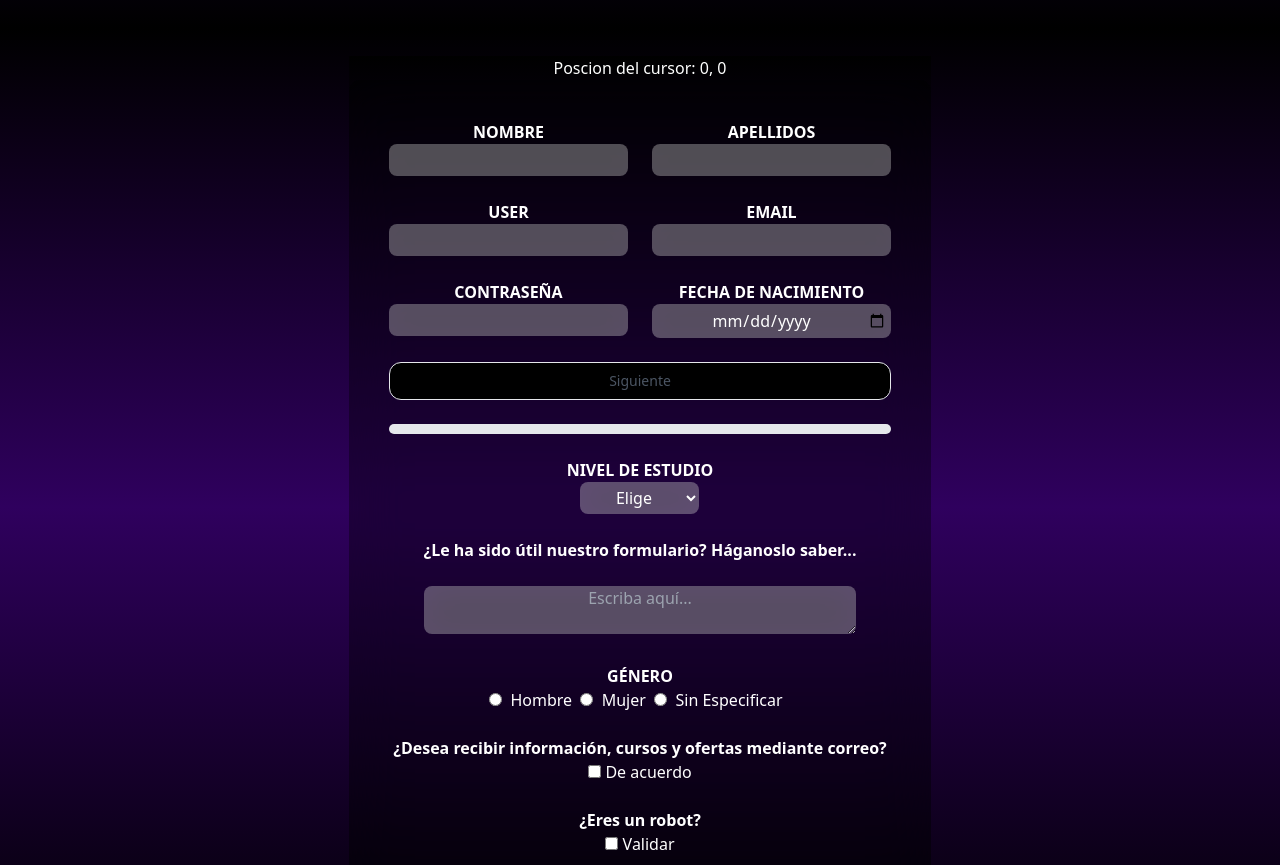
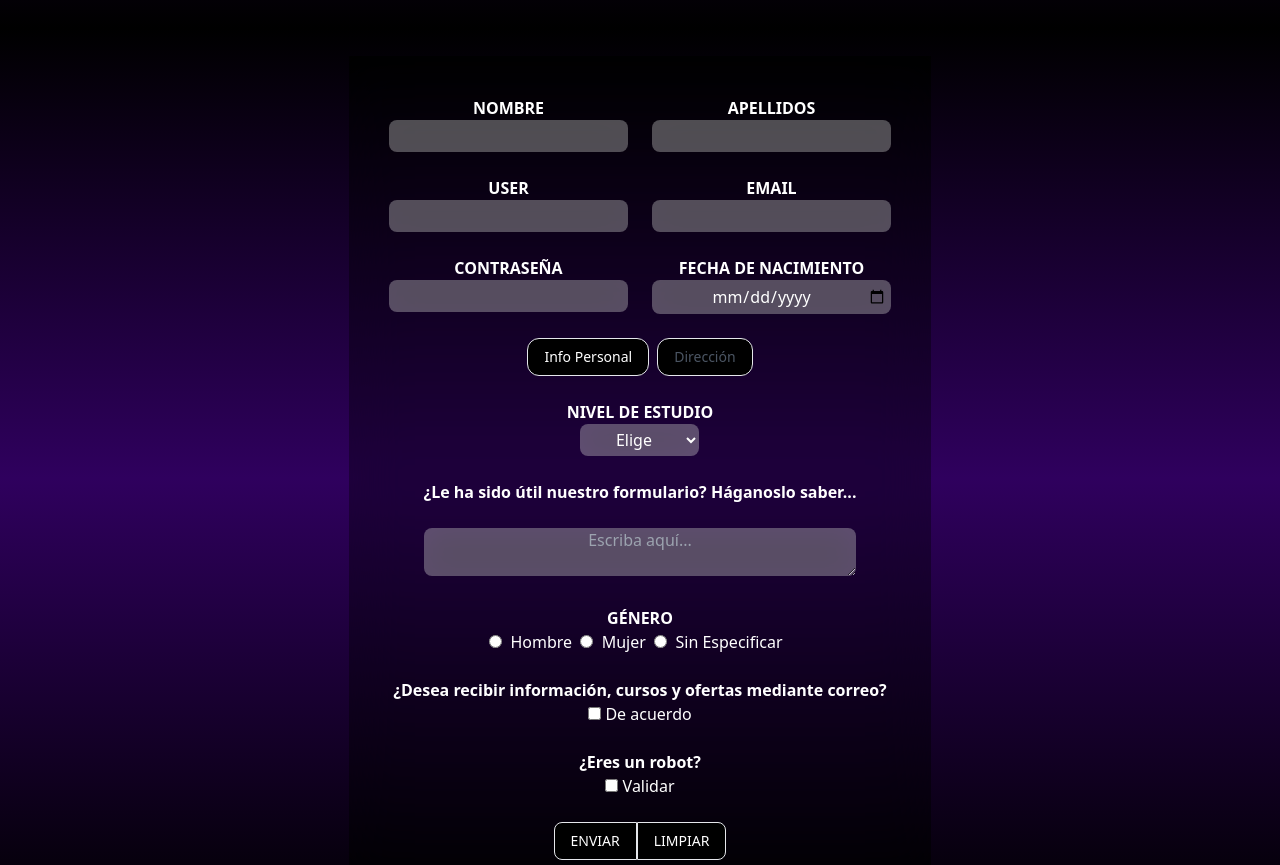
Before and after one commit to MedhoMs/Formulario-Vue, a Vue app: page / in a window 1280 px wide. Shown: the top 865 px of the page. Built offline with nearby package versions, Linux system fonts and the light colour scheme.

Commit message:
Made buttons to control progress
Made buttons to control progress in the form usinsg Stepper from VueUse

```diff
--- a/src/components/HelloWorld.vue
+++ b/src/components/HelloWorld.vue
@@ -5,7 +5,6 @@ import FormSelect from './FormSelect.vue';
 import ButtonInput from './ButtonInput.vue';
 import FormRadioInput from './FormRadioInput.vue';
 import FormDatalist from './FormDatalist.vue';
-import { useMouse } from '@vueuse/core';
 import { useStepper } from '@vueuse/core'
 
 const form = ref({
@@ -50,52 +49,6 @@ const resetForm = () => {
     comment: "",
     button: ""
   };
-};
-
-const { x, y } = useMouse()
-
-const activeCheckbox = ref (false)
-
-const currentSection = ref("personalInfo")
-
-
-const captchaValidation = () => {
-  const captchaNumber1 = ref(5);
-  const captchaNumber2 = ref(3);
-
-  const userSum = parseInt(prompt(`Tengo mis sospechas... ¿Cuánto es ${captchaNumber1.value} + ${captchaNumber2.value}?`));
-
-  if (userSum === captchaNumber1.value + captchaNumber2.value) {
-    form.value.captcha = true
-  } else {
-    form.value.captcha = false;
-    alert("Validación fallida, vuelva a intentar.")
-  }
-
-}
-
-const submitValidation = (event) => {
-  if (!form.value.captcha) {
-    event.preventDefault();
-    alert("Debes validar que no eres un robot antes de enviar el formulario.");
-  }
-};
-
-
-const totalSteps = 1;
-const currentStep = ref(0);
-
-const progress = computed(() => {
-  return (currentStep.value / totalSteps) * 100;
-});
-
-const nextStep = () => {
-  if (currentStep.value < totalSteps) {
-    currentStep.value += 1;
-    if (currentStep.value === 1) {
-      currentSection.value = 'address';
-    }
-  }
 };
 
 const studyLevel = [
@@ -144,13 +97,70 @@ const buildingType = [
     value: "Oficina",
   },
 ]
+
+
+const activeCheckbox = ref (false)
+
+//The current section in the form
+const currentSection = ref("personalInfo")
+
+//Captcha validition logic
+const captchaValidation = () => {
+  const captchaNumber1 = ref(5);
+  const captchaNumber2 = ref(3);
+
+  const userSum = parseInt(prompt(`Tengo mis sospechas... ¿Cuánto es ${captchaNumber1.value} + ${captchaNumber2.value}?`));
+
+  if (userSum === captchaNumber1.value + captchaNumber2.value) {
+    form.value.captcha = true
+  } else {
+    form.value.captcha = false;
+    alert("Validación fallida, vuelva a intentar.")
+  }
+
+}
+
+//Submit validtion to prevent send the form without checking the Captcha
+const submitValidation = (event) => {
+  if (!form.value.captcha) {
+    event.preventDefault();
+    alert("Debes validar que no eres un robot antes de enviar el formulario.");
+  }
+};
+
+//Stepper buttons logic
+const stepper = useStepper({
+  'user-information': {
+    title: 'Info Personal',
+    isValid: () => form.value.name &&
+     form.value.surname &&
+     form.value.user &&
+     form.value.email &&
+     form.value.password,
+  },
+  'address-information': {
+    title: 'Dirección',
+    isValid: () => form.street?.trim() !== '',
+  },
+})
+
+function submit() {
+  if (stepper.current.value.isValid())
+    stepper.goToNext()
+}
+
+function allStepsBeforeAreValid(index) {
+  return !Array.from({ length: index }, () => null)
+    .some((_, i) => !stepper.at(i)?.isValid())
+}
 </script>
 
 <template>
   <div class="grid place-items-center dark:text-white bg-gradient-to-b from-black via-[#2f005e] to-black my-7">
-    <h1>Poscion del cursor: {{ x }}, {{ y }}</h1>
     <form @submit="submitValidation" autocomplete="off" class="rounded-xl text-center bg-black/35 backdrop-blur-xl p-10 place-items-center">
-      <div v-if="currentSection === 'personalInfo'">
+
+      <!--PERSONAL INFO SECTION-->
+      <div v-if="stepper.isCurrent('user-information')">
         <div class="grid gap-6 mb-6 md:grid-cols-2">
         <label for="name">
           <div class="font-bold">NOMBRE</div>
@@ -181,14 +191,12 @@ const buildingType = [
           <div class="font-bold">FECHA DE NACIMIENTO</div>
           <FormInput v-model="form.birthday" type="date" id="birthday" name="birthday" class="w-full text-center"></FormInput>
         </label>
-
-
-      </div>
-        <ButtonInput :disabled = "!(form.name && form.surname && form.user && form.email && form.password)" @click="nextStep" class="rounded-xl w-full">Siguiente</ButtonInput>
-        <br><br>
+        </div>
       </div>
 
-      <div class="grid gap-6 mb-6 md:grid-cols-2" v-if="currentSection === 'address'">
+      <!--ADDRESS SECTION-->
+
+      <div class="grid gap-6 mb-6 md:grid-cols-2" v-if="stepper.isCurrent('address-information')">
         <label for="street">
           <div class="font-bold">CALLE</div>
           <FormInput v-model="form.street" type="text" id="street" name="street" required></FormInput>
@@ -221,11 +229,20 @@ const buildingType = [
         </label>
       </div>
 
-      <div class="w-full bg-gray-200 rounded-full h-2.5 dark:bg-gray-700">
-        <div class="bg-blue-600 h-2.5 rounded-full" :style="{ width: progress + '%' }"></div>
+      <!--BUTTONS AND PROGRESS BAR-->
+      <div class="flex gap-2 justify-center">
+        <div v-for="(step, id, i) in stepper.steps.value" :key="id" class="">
+          <ButtonInput type="button"
+            :disabled="!allStepsBeforeAreValid(i) && stepper.isBefore(id)"
+            @click="stepper.goTo(id)"
+            v-text="step.title" class="rounded-xl"
+          />
+        </div>
       </div>
 
       <br>
+
+      <!--FINAL SECTION-->
 
       <div>
         <label for="study-level">
```
